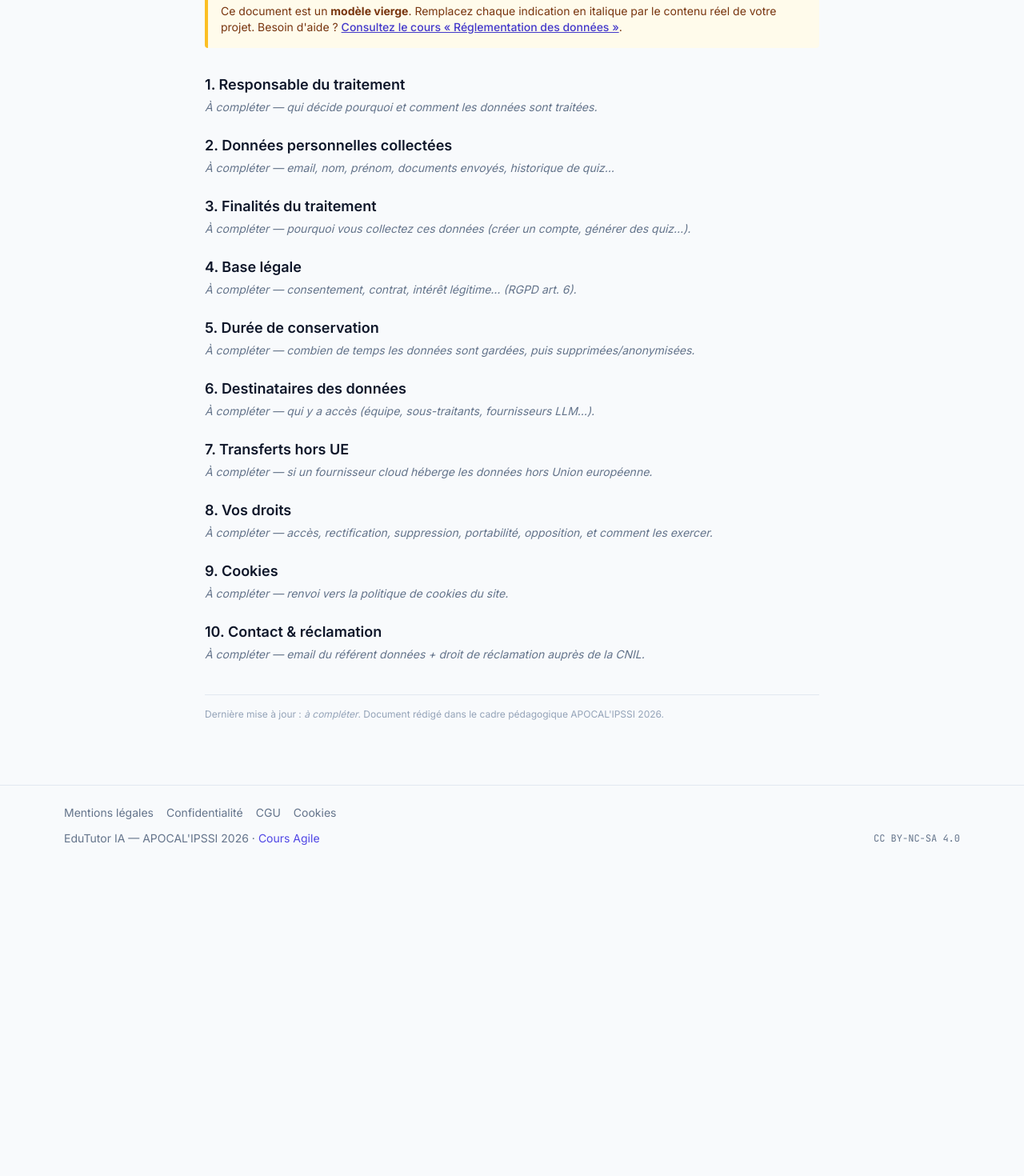
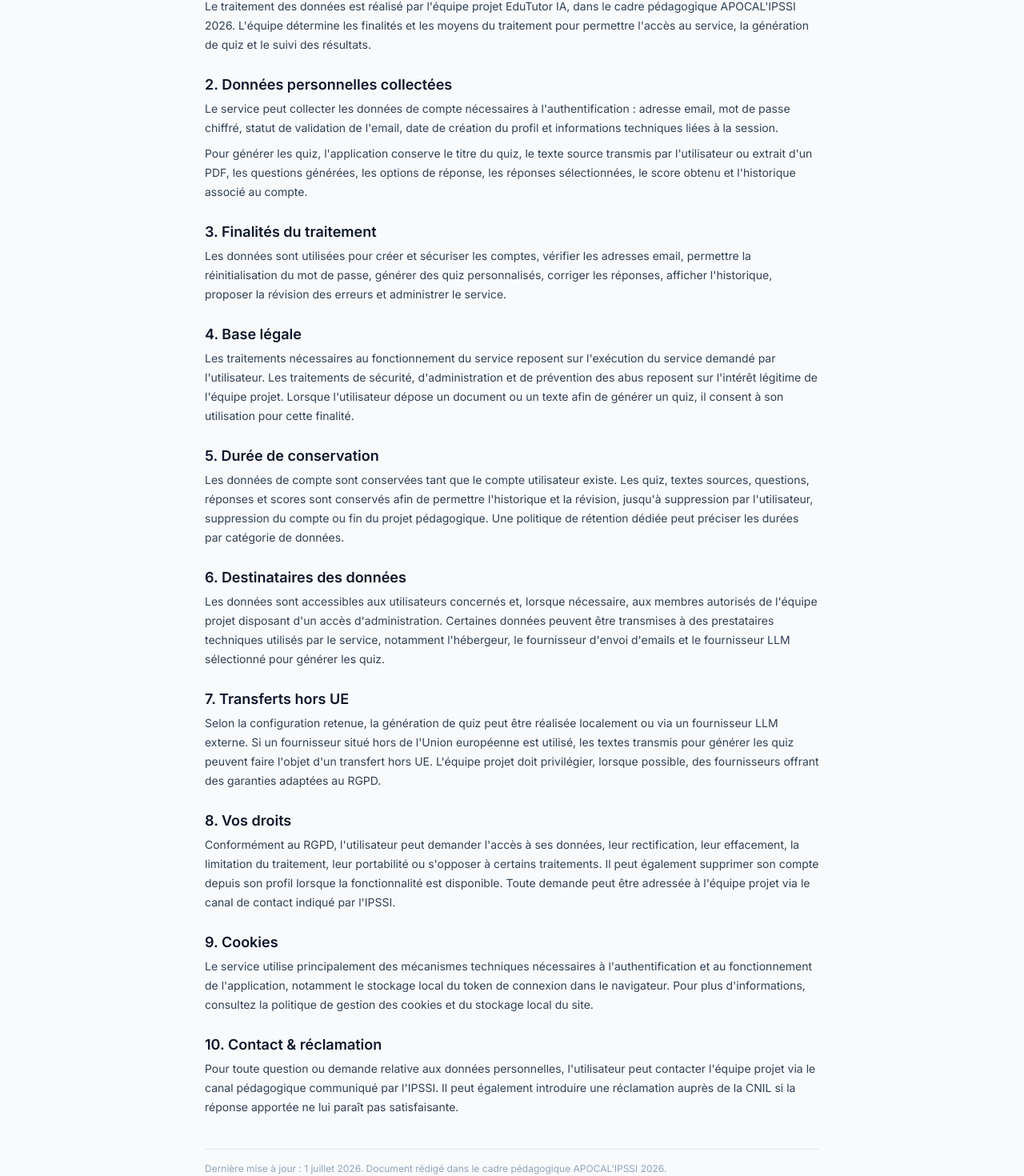
Before and after one commit to M4XAW/apocalipssi, a React (Vite) app in the folder frontend/: page /legal/confidentialite in a window 1280 px wide. Shown: the part 221-1691 px from the top of the page at 80% size. Before the commit the page ends 1303 px from the top, so only its background shows below. Built offline with nearby package versions, Linux system fonts and the light colour scheme; no server answers.

Commit message:
content: update ConfidentialitePage

```diff
--- a/frontend/src/pages/legal/ConfidentialitePage.tsx
+++ b/frontend/src/pages/legal/ConfidentialitePage.tsx
@@ -1,40 +1,135 @@
-/** Politique de confidentialité (modèle vierge à compléter). */
+/** Politique de confidentialité. */
 import LegalScaffold, { type LegalSection } from './LegalScaffold';
 
 const SECTIONS: LegalSection[] = [
   {
     title: 'Responsable du traitement',
     hint: 'qui décide pourquoi et comment les données sont traitées.',
+    content: (
+      <p>
+        Le traitement des données est réalisé par l'équipe projet EduTutor IA, dans le cadre
+        pédagogique APOCAL'IPSSI 2026. L'équipe détermine les finalités et les moyens du traitement
+        pour permettre l'accès au service, la génération de quiz et le suivi des résultats.
+      </p>
+    ),
   },
   {
     title: 'Données personnelles collectées',
     hint: 'email, nom, prénom, documents envoyés, historique de quiz…',
+    content: (
+      <>
+        <p>
+          Le service peut collecter les données de compte nécessaires à l'authentification :
+          adresse email, mot de passe chiffré, statut de validation de l'email, date de création du
+          profil et informations techniques liées à la session.
+        </p>
+        <p>
+          Pour générer les quiz, l'application conserve le titre du quiz, le texte source transmis
+          par l'utilisateur ou extrait d'un PDF, les questions générées, les options de réponse, les
+          réponses sélectionnées, le score obtenu et l'historique associé au compte.
+        </p>
+      </>
+    ),
   },
   {
     title: 'Finalités du traitement',
     hint: 'pourquoi vous collectez ces données (créer un compte, générer des quiz…).',
+    content: (
+      <p>
+        Les données sont utilisées pour créer et sécuriser les comptes, vérifier les adresses email,
+        permettre la réinitialisation du mot de passe, générer des quiz personnalisés, corriger les
+        réponses, afficher l'historique, proposer la révision des erreurs et administrer le service.
+      </p>
+    ),
   },
-  { title: 'Base légale', hint: 'consentement, contrat, intérêt légitime… (RGPD art. 6).' },
+  {
+    title: 'Base légale',
+    hint: 'consentement, contrat, intérêt légitime… (RGPD art. 6).',
+    content: (
+      <p>
+        Les traitements nécessaires au fonctionnement du service reposent sur l'exécution du service
+        demandé par l'utilisateur. Les traitements de sécurité, d'administration et de prévention des
+        abus reposent sur l'intérêt légitime de l'équipe projet. Lorsque l'utilisateur dépose un
+        document ou un texte afin de générer un quiz, il consent à son utilisation pour cette
+        finalité.
+      </p>
+    ),
+  },
   {
     title: 'Durée de conservation',
     hint: 'combien de temps les données sont gardées, puis supprimées/anonymisées.',
+    content: (
+      <p>
+        Les données de compte sont conservées tant que le compte utilisateur existe. Les quiz,
+        textes sources, questions, réponses et scores sont conservés afin de permettre l'historique
+        et la révision, jusqu'à suppression par l'utilisateur, suppression du compte ou fin du projet
+        pédagogique. Une politique de rétention dédiée peut préciser les durées par catégorie de
+        données.
+      </p>
+    ),
   },
   {
     title: 'Destinataires des données',
     hint: 'qui y a accès (équipe, sous-traitants, fournisseurs LLM…).',
+    content: (
+      <p>
+        Les données sont accessibles aux utilisateurs concernés et, lorsque nécessaire, aux membres
+        autorisés de l'équipe projet disposant d'un accès d'administration. Certaines données
+        peuvent être transmises à des prestataires techniques utilisés par le service, notamment
+        l'hébergeur, le fournisseur d'envoi d'emails et le fournisseur LLM sélectionné pour générer
+        les quiz.
+      </p>
+    ),
   },
   {
     title: 'Transferts hors UE',
     hint: 'si un fournisseur cloud héberge les données hors Union européenne.',
+    content: (
+      <p>
+        Selon la configuration retenue, la génération de quiz peut être réalisée localement ou via un
+        fournisseur LLM externe. Si un fournisseur situé hors de l'Union européenne est utilisé, les
+        textes transmis pour générer les quiz peuvent faire l'objet d'un transfert hors UE. L'équipe
+        projet doit privilégier, lorsque possible, des fournisseurs offrant des garanties adaptées au
+        RGPD.
+      </p>
+    ),
   },
   {
     title: 'Vos droits',
     hint: 'accès, rectification, suppression, portabilité, opposition, et comment les exercer.',
+    content: (
+      <p>
+        Conformément au RGPD, l'utilisateur peut demander l'accès à ses données, leur rectification,
+        leur effacement, la limitation du traitement, leur portabilité ou s'opposer à certains
+        traitements. Il peut également supprimer son compte depuis son profil lorsque la
+        fonctionnalité est disponible. Toute demande peut être adressée à l'équipe projet via le
+        canal de contact indiqué par l'IPSSI.
+      </p>
+    ),
   },
-  { title: 'Cookies', hint: 'renvoi vers la politique de cookies du site.' },
+  {
+    title: 'Cookies',
+    hint: 'renvoi vers la politique de cookies du site.',
+    content: (
+      <p>
+        Le service utilise principalement des mécanismes techniques nécessaires à l'authentification
+        et au fonctionnement de l'application, notamment le stockage local du token de connexion dans
+        le navigateur. Pour plus d'informations, consultez la politique de gestion des cookies et du
+        stockage local du site.
+      </p>
+    ),
+  },
   {
     title: 'Contact & réclamation',
     hint: 'email du référent données + droit de réclamation auprès de la CNIL.',
+    content: (
+      <p>
+        Pour toute question ou demande relative aux données personnelles, l'utilisateur peut
+        contacter l'équipe projet via le canal pédagogique communiqué par l'IPSSI. Il peut également
+        introduire une réclamation auprès de la CNIL si la réponse apportée ne lui paraît pas
+        satisfaisante.
+      </p>
+    ),
   },
 ];
 
```
